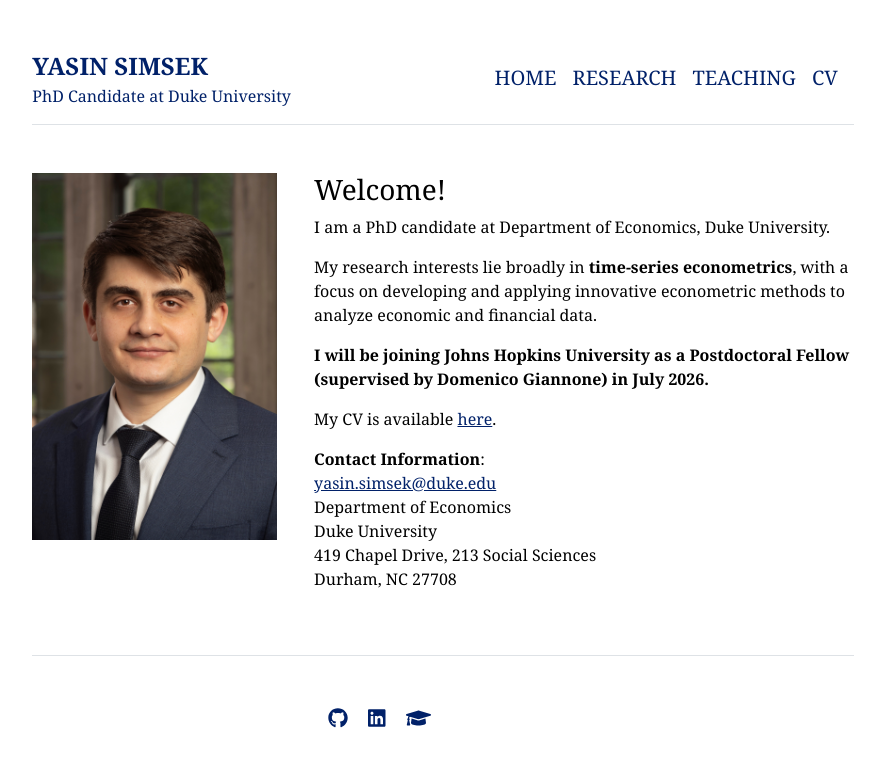
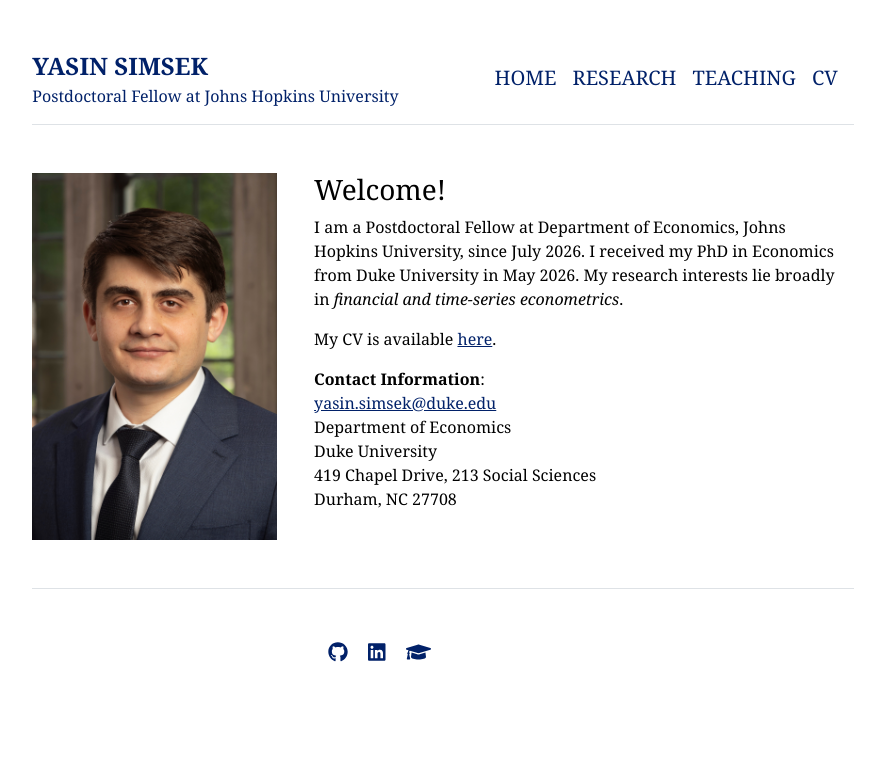
Before and after one commit to yasin-simsek/yasin-simsek.github.io, a Jekyll site: the page built from index.md, in a window 1280 px wide. Shown: the top 767 px of the page, without its empty margins (197-1082 px from the left). Built offline with Jekyll 4.4.1, drawn with Linux system fonts in a browser that asks for light colours.

Commit message:
several updates cv, home page, etc

```diff
--- a/_config.yml
+++ b/_config.yml
@@ -1,4 +1,4 @@
 url: "" # the base hostname & protocol for your site, e.g. http://example.com
 baseurl: "" # the subpath of your site, e.g. /blog
 title: "YASIN SIMSEK" # the name of your site, e.g. ACME Corp.
-description: "PhD Candidate at Duke University" # a short description of site's purpose
+description: "Postdoctoral Fellow at Johns Hopkins University" # a short description of site's purpose
--- a/index.md
+++ b/index.md
@@ -4,15 +4,13 @@ title: "Home"
 ---
 
 ### Welcome!
-I am a PhD candidate at Department of Economics, Duke University.
+<!-- I am a Postdoctoral Fellow at Department of Economics, Johns Hopkins University since July 2026.
 
-My research interests lie broadly in **time-series econometrics**, with a focus on developing and applying innovative econometric methods to analyze economic and financial data.
-
-**I will be joining Johns Hopkins University as a Postdoctoral Fellow (supervised by Domenico Giannone) in July 2026.**
+My research interests lie broadly in **time-series econometrics**, with a focus on developing and applying innovative econometric methods to analyze economic and financial data. -->
 
 <!-- My research interests span **Econometrics**, **Asset Pricing**, and **Machine Learning** topics. Currently, my work mainly focuses on understanding financial markets with high-frequency econometric techniques. Also, as a secondary research agenda, I study machine learning applications in time series econometrics. -->
 
-<!-- I am a Postdoctoral Fellow at Johns Hopkins University, working under the supervision of Domenico Giannone since July 2026. I received my PhD in Economics from Duke University in May 2026. My research interests lie broadly in **time-series** econometrics, with a focus on developing and applying innovative econometric methods to analyze economic and financial data. -->
+I am a Postdoctoral Fellow at Department of Economics, Johns Hopkins University, since July 2026. I received my PhD in Economics from Duke University in May 2026. My research interests lie broadly in *financial and time-series econometrics*.
 
 My CV is available [here](assets/documents/yasin_simsek_resume.pdf){:target="_blank"}.
 
```
Also changed, not shown: 3 other files.
